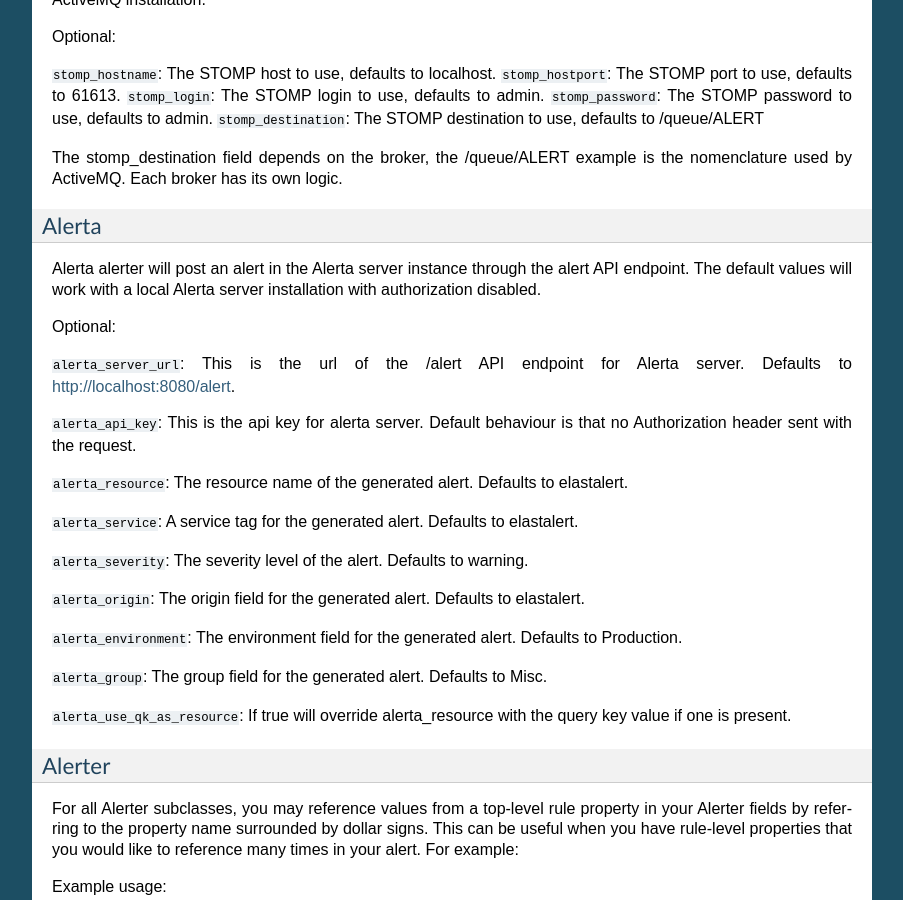
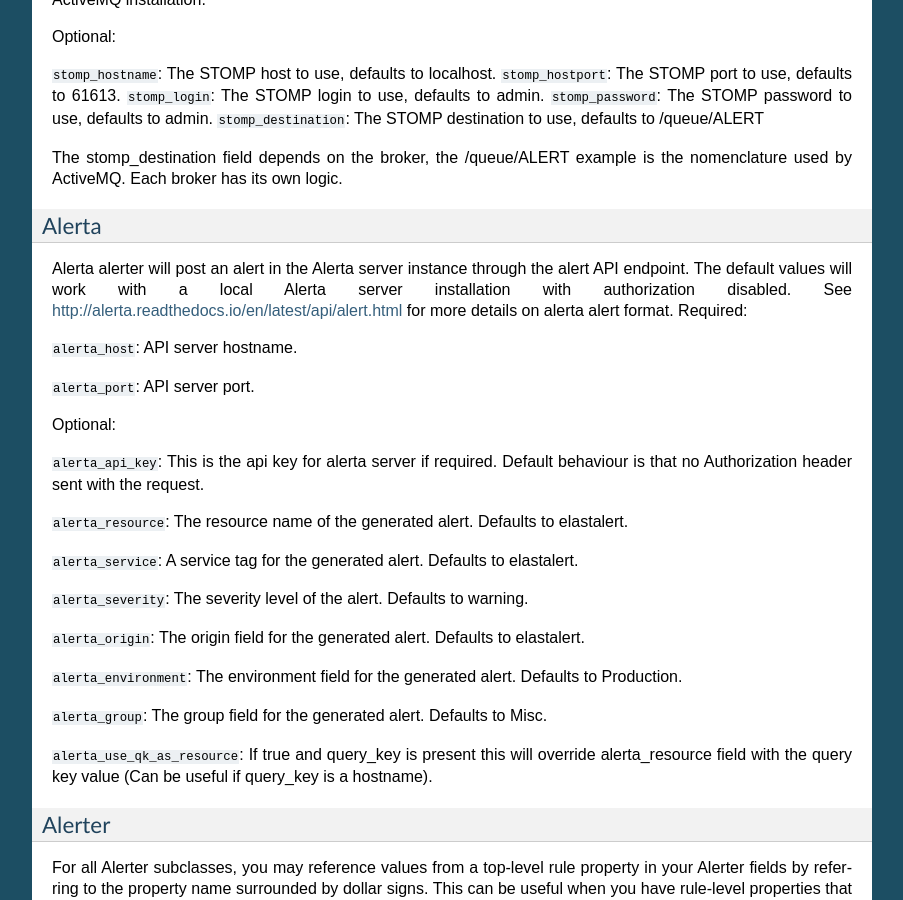
Before and after one commit to Yelp/elastalert, a Sphinx documentation site: the page built from docs/source/ruletypes.rst, in a window 1280 px wide and 900 px high, scrolled down 27866 px. Shown: the whole window, without its empty margins (198-1101 px from the left). Built offline with Sphinx 7.4.7, drawn with Linux system fonts in a browser that asks for light colours.

Commit message:
Final documentation and config cleanup
Added schema for settings, changed server url to host and port
combination.

```diff
--- a/docs/source/ruletypes.rst
+++ b/docs/source/ruletypes.rst
@@ -1406,12 +1406,16 @@
 
 Alerta alerter will post an alert in the Alerta server instance through the alert API endpoint.
 The default values will work with a local Alerta server installation with authorization disabled.
+See http://alerta.readthedocs.io/en/latest/api/alert.html for more details on alerta alert format.
+Required:
+
+``alerta_host``: API server hostname.
+
+``alerta_port``: API server port.
 
 Optional:
 
-``alerta_server_url``: This is the url of the /alert API endpoint for Alerta server. Defaults to http://localhost:8080/alert.
-
-``alerta_api_key``: This is the api key for alerta server. Default behaviour is that no Authorization header sent with the request.
+``alerta_api_key``: This is the api key for alerta server if required. Default behaviour is that no Authorization header sent with the request.
 
 ``alerta_resource``: The resource name of the generated alert. Defaults to elastalert.
 
@@ -1425,7 +1429,7 @@
 
 ``alerta_group``: The group field for the generated alert. Defaults to Misc.
 
-``alerta_use_qk_as_resource``: If true will override alerta_resource with the query key value if one is present.
+``alerta_use_qk_as_resource``: If true and query_key is present this will override alerta_resource field with the query key value (Can be useful if query_key is a hostname).
 
 Alerter
 ~~~~~~~
```
Also changed, not shown: 2 other files.
